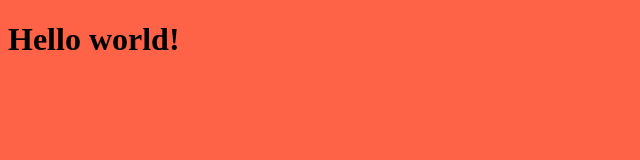
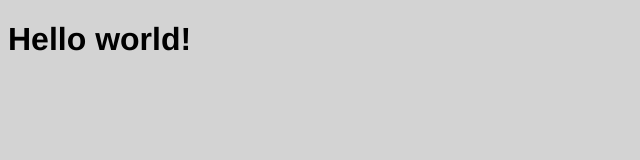
Before and after one commit to idd-tb/github.io, a plain HTML site: page index.html in a window 1280 px wide. Shown: the whole page, without its empty margins (0-640 px from the left). Drawn offline with Linux system fonts and the light colour scheme.

Commit message:
adjusted styling.

```diff
--- a/css/index.css
+++ b/css/index.css
@@ -1,3 +1,7 @@
 body {
-	background-color: tomato;
+	background-color: lightgrey;
+	font-weight: normal;
+	font-style: normal;
+	font-size: 1rem;
+	font-family: helvetica, arial, sans-serif;
 }
```
